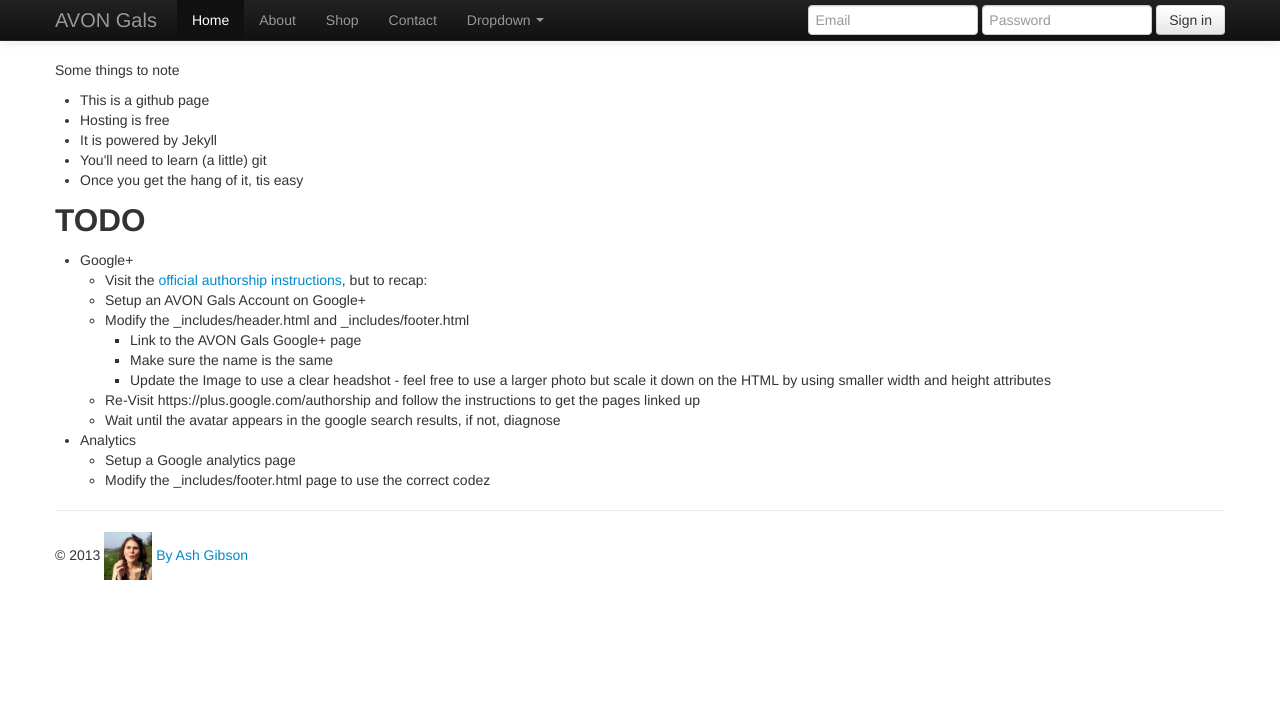
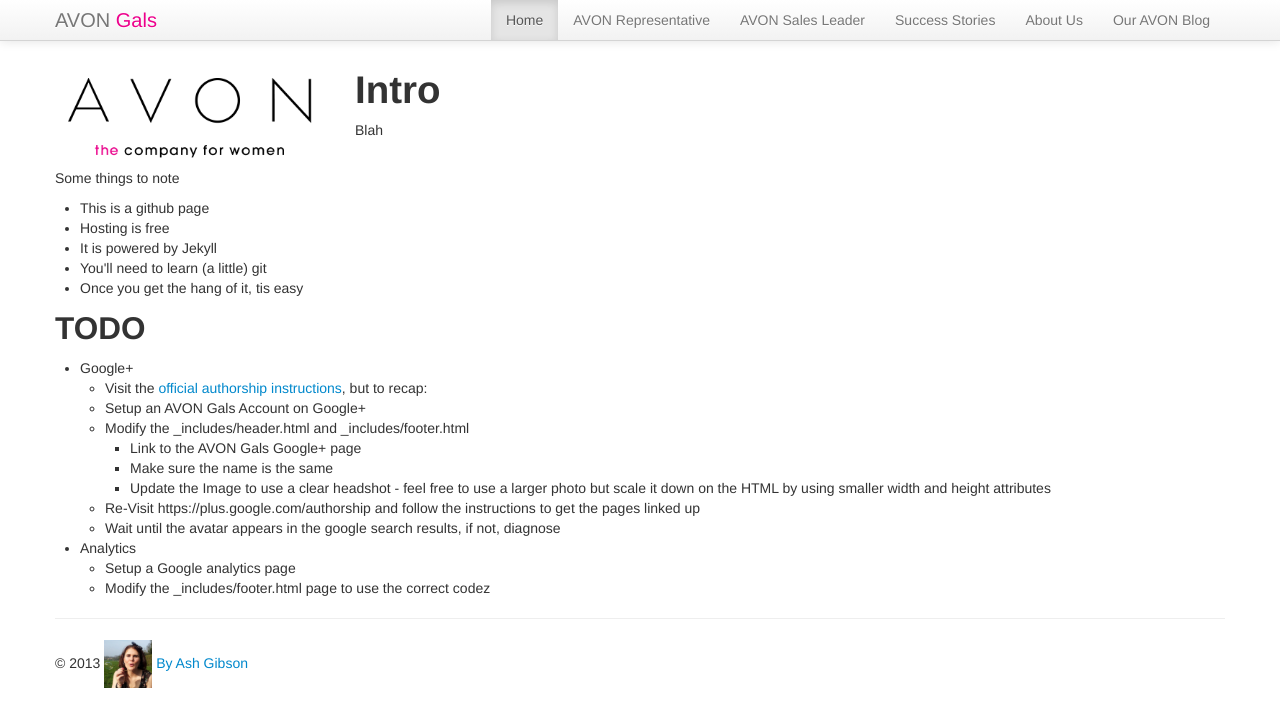
Before and after one commit to avongals/avongals.github.io, a Jekyll site: the page built from index.html, in a window 1280 px wide. Shown: the top 727 px of the page. Built offline with Jekyll 4.4.1, drawn with Linux system fonts in a browser that asks for light colours.

Commit message:
Started tweaking to match Pauls work thusfar

```diff
--- a/_includes/header.html
+++ b/_includes/header.html
@@ -26,7 +26,7 @@
 </head>
 <body>
 	<!-- Navigation -->
-	<div class="navbar navbar-inverse navbar-fixed-top">
+	<div class="navbar navbar-fixed-top">
 		<div class="navbar-inner">
 			<div class="container">
 				<button type="button" class="btn btn-navbar" data-toggle="collapse" data-target=".nav-collapse">
@@ -34,27 +34,16 @@
 					<span class="icon-bar"></span>
 					<span class="icon-bar"></span>
 				</button>
-				<a class="brand" href="/">AVON Gals</a>
+				<a class="brand" href="/">AVON <span>Gals</span></a>
 				<div class="nav-collapse collapse">
-					<ul class="nav">
+					<ul class="nav pull-right">
 						<li {% if page.nav == 'home' %}    class="active" {% endif %}><a href="/">Home</a></li>
-						<li {% if page.nav == 'about' %}   class="active" {% endif %}><a href="/about.html">About</a></li>
-						<li {% if page.nav == 'shop' %}    class="active" {% endif %}><a href="/shop.html">Shop</a></li>
-						<li {% if page.nav == 'contact' %} class="active" {% endif %}><a href="/contact.html">Contact</a></li>
-						<li class="dropdown {% if page.nav == 'dropdown' %} active {% endif %}">
-							<a href="#" class="dropdown-toggle" data-toggle="dropdown">Dropdown <b class="caret"></b></a>
-							<ul class="dropdown-menu">
-								<li><a href="/dropdown.html">Action</a></li>
-								<li><a href="/dropdown.html">Another action</a></li>
-								<li><a href="/dropdown.html">Something else here</a></li>
-							</ul>
-						</li>
+						<li {% if page.nav == 'about' %}   class="active" {% endif %}><a href="/about.html">AVON Representative</a></li>
+						<li {% if page.nav == 'shop' %}    class="active" {% endif %}><a href="/shop.html">AVON Sales Leader</a></li>
+						<li {% if page.nav == 'contact' %} class="active" {% endif %}><a href="/contact.html">Success Stories</a></li>
+						<li {% if page.nav == 'contact' %} class="active" {% endif %}><a href="/contact.html">About Us</a></li>
+						<li {% if page.nav == 'contact' %} class="active" {% endif %}><a href="/contact.html">Our AVON Blog</a></li>
 					</ul>
-					<form class="navbar-form pull-right">
-						<input class="span2" type="text" placeholder="Email">
-						<input class="span2" type="password" placeholder="Password">
-						<button type="submit" class="btn">Sign in</button>
-					</form>
 				</div>
 			</div>
 		</div>
--- a/assets/css/style.css
+++ b/assets/css/style.css
@@ -2,3 +2,4 @@
 
 /* Extra padding for the sticky nav */
 	body { padding-top: 60px; padding-bottom: 40px; }
+	.brand span {color: #ED008C;}
--- a/index.html
+++ b/index.html
@@ -3,6 +3,13 @@
 title:  "AVON Gals of Gateshead"
 nav:    home
 ---
+<div class="row">
+	<div class="span3"><img src="/assets/img/logo.png" alt="AVON - the company for women" ></div>
+	<div class="span9">
+		<h1>Intro</h1>
+		<p>Blah</p>
+	</div>
+</div>
 <p>Some things to note</p>
 <ul>
 	<li>This is a github page</li>
```
Also changed, not shown: assets/img/logo.png (added).
